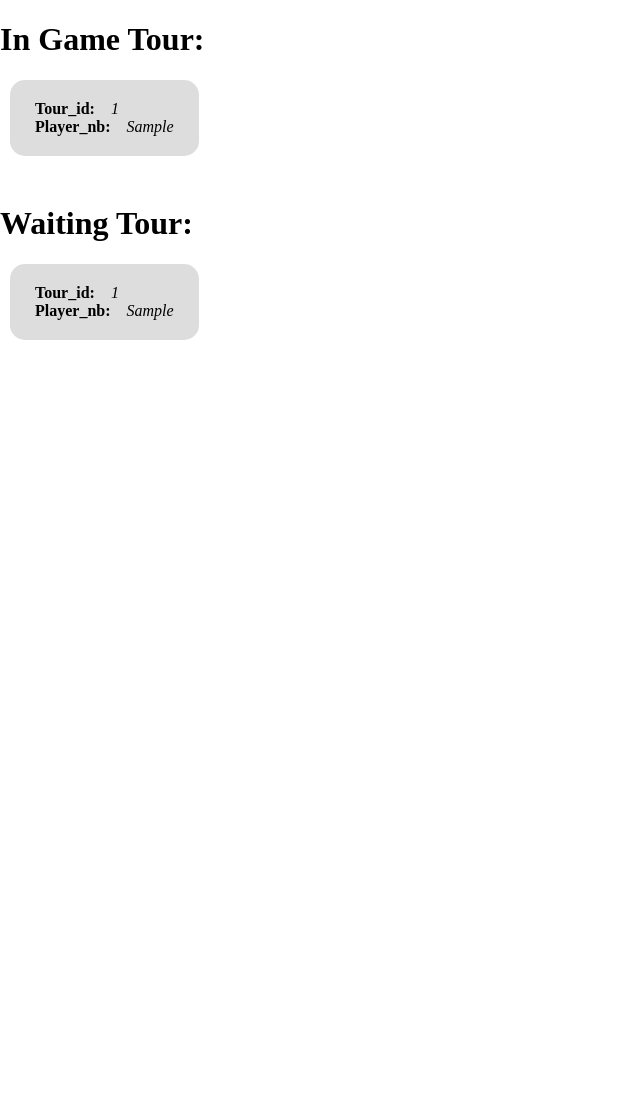
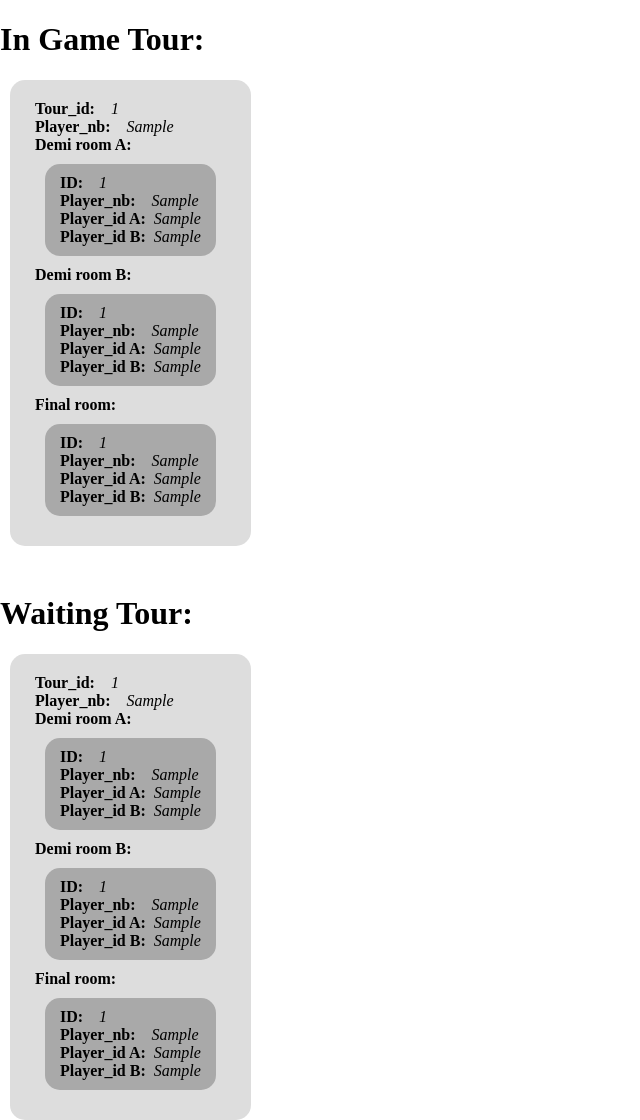
Before and after one commit to DoKca42/djangoWebSocket, a Django app: template templates/chat/debug_tournament.html in a window 1280 px wide. Shown: the whole page, without its empty margins (0-640 px from the left). Before the commit the page ends 340 px from the top, so only its background shows below. Run offline with Django 5.2, Linux system fonts and the light colour scheme; the template is opened without the code that fills it: most values are stand-ins (such as "Sample title", 1, 10 or a date in 2020).

Commit message:
TOURNAMENT FINISH

```diff
--- a/room/RoomConsumer.py
+++ b/room/RoomConsumer.py
@@ -107,7 +107,7 @@ class RoomConsumer(AsyncWebsocketConsumer):
                 self.client.setInARoomTour(True)
                 await RoomRequest.waitingTour(waiting_tour, True)
                 if tournament_manager.getTournamentById(waiting_tour).getPlayerNb() == 4:
-                    waiting_tour.startTournament()
+                    tournament_manager.getTournamentById(waiting_tour).startTournament()
     """
     FIND MATCH:
 
--- a/room/views.py
+++ b/room/views.py
@@ -52,7 +52,7 @@ def debug_client(request):
 def debug_tournament(request):
     waiting_tour = tournament_manager.getWaitingTournament()
     in_game_tour = []
-    tours = room_manager.getRooms()
+    tours = tournament_manager.getTournaments()
     for tour in tours:
         if tour.getId() != waiting_tour:
             in_game_tour.append(tour)
--- a/templates/chat/debug_tournament.html
+++ b/templates/chat/debug_tournament.html
@@ -31,6 +31,16 @@
         font-style: italic;
         font-weight: normal;
     }
+
+    .room-int {
+        display: flex;
+        flex-direction: column;
+        padding: 10px 15px;
+        border-radius: 15px;
+        background: #a9a9a9;
+        width: fit-content;
+        margin: 10px;
+    }
 </style>
 </head>
 <body>
@@ -40,6 +50,30 @@
     <div class="container">
     <span><span class="index">Tour_id:</span>&ensp;&ensp;<span class="value">{{ tour.getId }}</span></span>
     <span><span class="index">Player_nb:</span>&ensp;&ensp;<span class="value">{{ tour.getPlayerNb }}</span></span>
+    <span><span class="index">Demi room A:</span>
+        <div class="room-int">
+            <span><span class="index">ID:</span>&ensp;&ensp;<span class="value">{{ tour.getDemiRoomA.getId }}</span></span>
+            <span><span class="index">Player_nb:</span>&ensp;&ensp;<span class="value">{{ tour.getDemiRoomA.getPlayerNb }}</span></span>
+            <span><span class="index">Player_id A:</span>&ensp;<span class="value">{{ tour.getDemiRoomA.getPlayerA }}</span></span>
+            <span><span class="index">Player_id B:</span>&ensp;<span class="value">{{ tour.getDemiRoomA.getPlayerB }}</span></span>
+        </div>
+    </span>
+    <span><span class="index">Demi room B:</span>
+        <div class="room-int">
+            <span><span class="index">ID:</span>&ensp;&ensp;<span class="value">{{ tour.getDemiRoomB.getId }}</span></span>
+            <span><span class="index">Player_nb:</span>&ensp;&ensp;<span class="value">{{ tour.getDemiRoomB.getPlayerNb }}</span></span>
+            <span><span class="index">Player_id A:</span>&ensp;<span class="value">{{ tour.getDemiRoomB.getPlayerA }}</span></span>
+            <span><span class="index">Player_id B:</span>&ensp;<span class="value">{{ tour.getDemiRoomB.getPlayerB }}</span></span>
+        </div>
+    </span>
+    <span><span class="index">Final room:</span>
+        <div class="room-int">
+            <span><span class="index">ID:</span>&ensp;&ensp;<span class="value">{{ tour.getDemiRoomA.getId }}</span></span>
+            <span><span class="index">Player_nb:</span>&ensp;&ensp;<span class="value">{{ tour.getFinalRoom.getPlayerNb }}</span></span>
+            <span><span class="index">Player_id A:</span>&ensp;<span class="value">{{ tour.getFinalRoom.getPlayerA }}</span></span>
+            <span><span class="index">Player_id B:</span>&ensp;<span class="value">{{ tour.getFinalRoom.getPlayerB }}</span></span>
+        </div>
+    </span>
 </div>
 {% endfor %}
 
@@ -50,6 +84,30 @@
 <div class="container">
     <span><span class="index">Tour_id:</span>&ensp;&ensp;<span class="value">{{ waiting_tour.getId }}</span></span>
     <span><span class="index">Player_nb:</span>&ensp;&ensp;<span class="value">{{ waiting_tour.getPlayerNb }}</span></span>
+    <span><span class="index">Demi room A:</span>
+        <div class="room-int">
+            <span><span class="index">ID:</span>&ensp;&ensp;<span class="value">{{ waiting_tour.getDemiRoomA.getId }}</span></span>
+            <span><span class="index">Player_nb:</span>&ensp;&ensp;<span class="value">{{ waiting_tour.getDemiRoomA.getPlayerNb }}</span></span>
+            <span><span class="index">Player_id A:</span>&ensp;<span class="value">{{ waiting_tour.getDemiRoomA.getPlayerA }}</span></span>
+            <span><span class="index">Player_id B:</span>&ensp;<span class="value">{{ waiting_tour.getDemiRoomA.getPlayerB }}</span></span>
+        </div>
+    </span>
+    <span><span class="index">Demi room B:</span>
+        <div class="room-int">
+            <span><span class="index">ID:</span>&ensp;&ensp;<span class="value">{{ waiting_tour.getDemiRoomB.getId }}</span></span>
+            <span><span class="index">Player_nb:</span>&ensp;&ensp;<span class="value">{{ waiting_tour.getDemiRoomB.getPlayerNb }}</span></span>
+            <span><span class="index">Player_id A:</span>&ensp;<span class="value">{{ waiting_tour.getDemiRoomB.getPlayerA }}</span></span>
+            <span><span class="index">Player_id B:</span>&ensp;<span class="value">{{ waiting_tour.getDemiRoomB.getPlayerB }}</span></span>
+        </div>
+    </span>
+    <span><span class="index">Final room:</span>
+        <div class="room-int">
+            <span><span class="index">ID:</span>&ensp;&ensp;<span class="value">{{ waiting_tour.getDemiRoomA.getId }}</span></span>
+            <span><span class="index">Player_nb:</span>&ensp;&ensp;<span class="value">{{ waiting_tour.getFinalRoom.getPlayerNb }}</span></span>
+            <span><span class="index">Player_id A:</span>&ensp;<span class="value">{{ waiting_tour.getFinalRoom.getPlayerA }}</span></span>
+            <span><span class="index">Player_id B:</span>&ensp;<span class="value">{{ waiting_tour.getFinalRoom.getPlayerB }}</span></span>
+        </div>
+    </span>
 </div>
 {% endif %}
 <script type="text/javascript">
```
Also changed, not shown: room/Tournament.py (+15 -7 lines).
